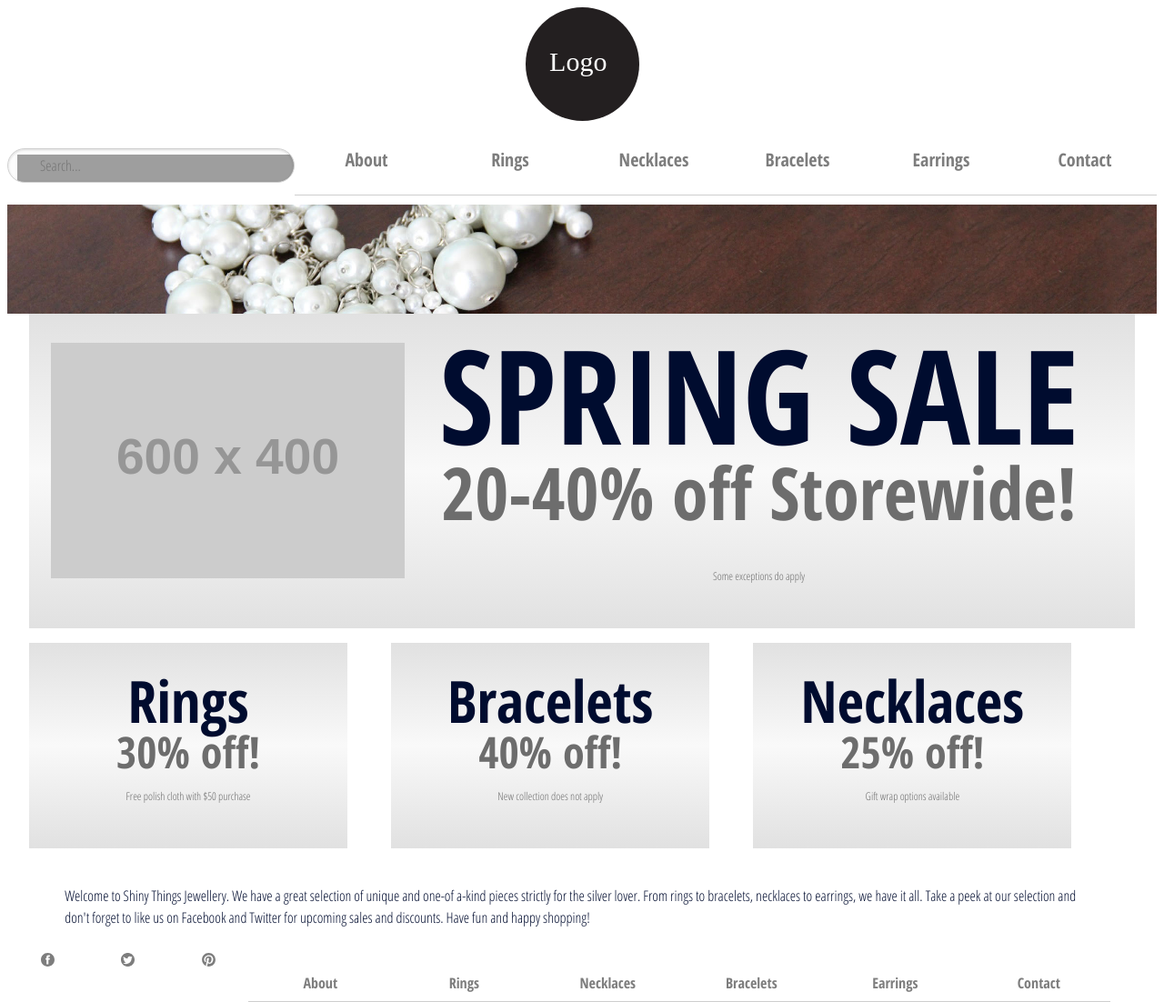
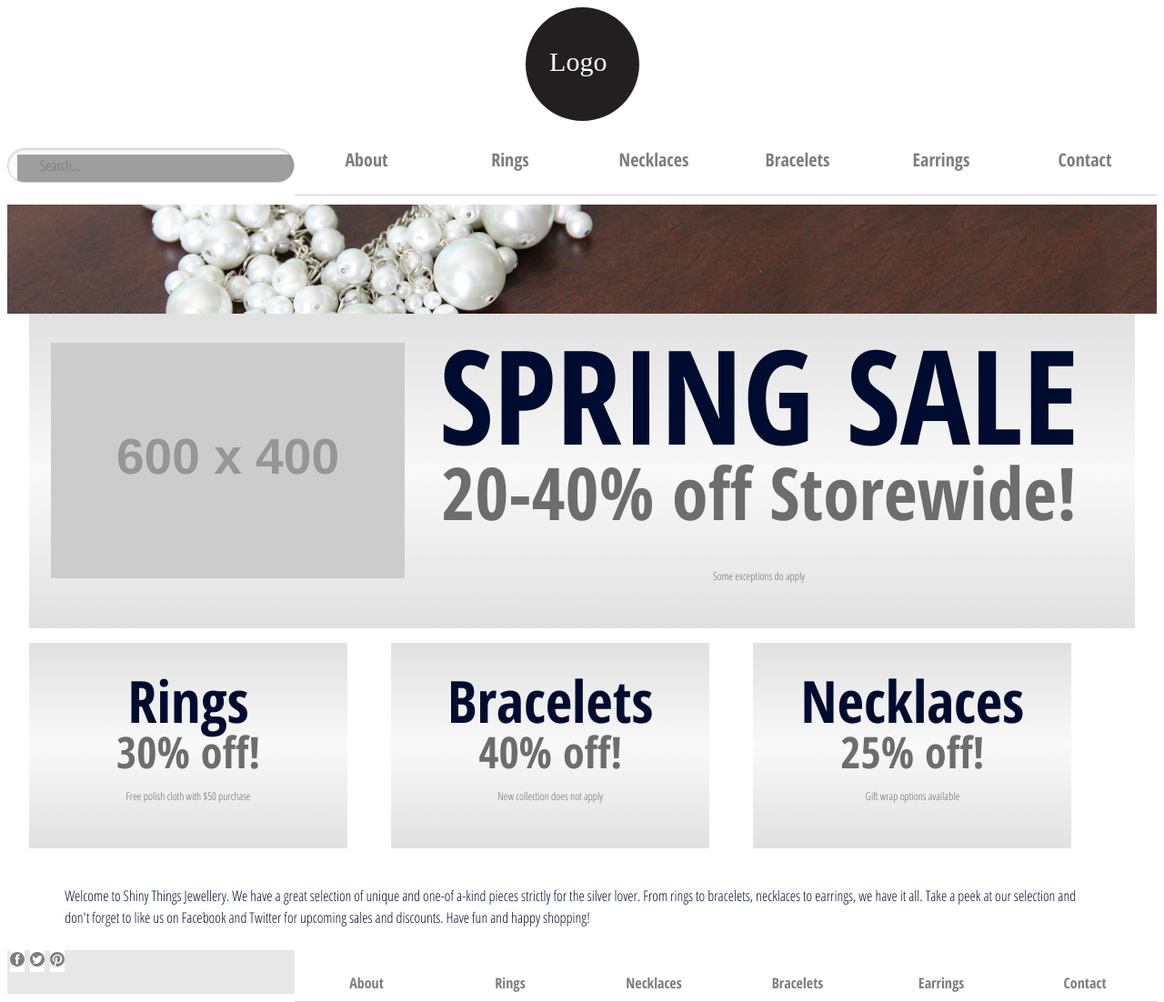
Before and after one commit to kaylaaraujo/ecommerce-website, a Jekyll site: the page built from index.html, in a window 1280 px wide. Shown: the whole page at 91% size. Built offline with Jekyll 4.4.1, drawn with Linux system fonts in a browser that asks for light colours; Markdown is read by kramdown in place of the engine named in the settings; grey boxes are pictures that could not be loaded.

Commit message:
removed grid units to social media icons

```diff
--- a/_layouts/default.html
+++ b/_layouts/default.html
@@ -40,27 +40,27 @@
 			</div>
 
 			<div class="unit unit-s-1-border unit-m-1-3 unit-l-1-8">
-				<h2 class="mega centered"><a href="{{site.baseurl}}/about.html"class="{% if page.url == '/about.html' %}current{% endif %}">About</a></h2>
+				<h2 class="mega centered"><a href="{{site.baseurl}}/about.html" class="{% if page.url == '/about.html' %}current{% endif %}">About</a></h2>
 			</div>
 
 			<div class="unit unit-s-1-border unit-m-1-3 unit-l-1-8">
-				<h2 class="mega centered"><a href="{{site.baseurl}}/rings.html"class="{% if page.url == '/rings.html' %}current{% endif %}">Rings</a></h2>
+				<h2 class="mega centered"><a href="{{site.baseurl}}/rings.html" class="{% if page.url == '/rings.html' %}current{% endif %}">Rings</a></h2>
 			</div>
 
 			<div class="unit unit-s-1-border unit-m-1-3 unit-l-1-8">
-				<h2 class="mega centered"><a href="{{site.baseurl}}/necklaces.html"class="{% if page.url == '/necklaces.html' %}current{% endif %}">Necklaces</a></h2>
+				<h2 class="mega centered"><a href="{{site.baseurl}}/necklaces.html" class="{% if page.url == '/necklaces.html' %}current{% endif %}">Necklaces</a></h2>
 			</div>
 
 			<div class="unit unit-s-1-border unit-m-1-3 unit-l-1-8">
-				<h2 class="mega centered"><a href="{{site.baseurl}}/bracelets.html"class="{% if page.url == '/bracelets.html' %}current{% endif %}">Bracelets</a></h2>
+				<h2 class="mega centered"><a href="{{site.baseurl}}/bracelets.html" class="{% if page.url == '/bracelets.html' %}current{% endif %}">Bracelets</a></h2>
 			</div>
 
 			<div class="unit unit-s-1-border unit-m-1-3 unit-l-1-8">
-				<h2 class="mega centered"><a href="{{site.baseurl}}/earrings.html"class="{% if page.url == '/earrings.html' %}current{% endif %}">Earrings</a></h2>
+				<h2 class="mega centered"><a href="{{site.baseurl}}/earrings.html" class="{% if page.url == '/earrings.html' %}current{% endif %}">Earrings</a></h2>
 			</div>
 
 			<div class="unit unit-s-1-border unit-m-1-3 unit-l-1-8">
-				<h2 class="mega centered"><a href="{{site.baseurl}}/contact.html"class="{% if page.url == '/contact.html' %}current{% endif %}">Contact</a></h2>
+				<h2 class="mega centered"><a href="{{site.baseurl}}/contact.html" class="{% if page.url == '/contact.html' %}current{% endif %}">Contact</a></h2>
 			</div>
 
 		</div>
@@ -76,28 +76,29 @@
 	{{content}}
 
 	<footer>
-		<div class="footer">
+		<div class="footer unit unit-s-1-2 unit-m-1-3 unit-l-2-8">
 			<div class="centered">
-				<div class="unit gutter unit-s-1 unit-m-1-2 unit-l-1-7 social">
+				<div class="unit social">
 					<img src="images/facebook-grey.svg" alt="facebook">
 				</div>
 
-				<div class="unit gutter unit-s-1 unit-m-1-2 unit-l-1-7 social">
+				<div class="unit social">
 					<img src="images/twitter-grey.svg" alt="facebook">
 				</div>
 
-				<div class="unit gutter unit-s-1 unit-m-1-2 unit-l-1-7 social">
+				<div class="unit social">
 					<img src="images/pinterest-grey.svg" alt="facebook">
 				</div>
 			</div>
+		</div>
 
-			<div class="footer-nav">
+			<div class="footer-nav unit-l-6-8">
 				<div class="unit unit-s-1-border unit-m-1-3 unit-l-1-8">
 					<h6 class="centered"><a href="{{site.baseurl}}/about.html"class="{% if page.url == '/about.html' %}current{% endif %}">		About</a></h6>
 				</div>
 
 				<div class="unit unit-s-1-border unit-m-1-3 unit-l-1-8">
-						<h6 class="centered"><a href="{{site.baseurl}}/rings.html"class="{% if page.url == '/rings.html' %}current{% endif %}">Rings</a></h6>
+					<h6 class="centered"><a href="{{site.baseurl}}/rings.html"class="{% if page.url == '/rings.html' %}current{% endif %}">Rings</a></h6>
 				</div>
 
 				<div class="unit unit-s-1-border unit-m-1-3 unit-l-1-8">
@@ -116,7 +117,6 @@
 					<h6 class="centered"><a href="{{site.baseurl}}/contact.html"class="{% if page.url == '/contact.html' %}current{% endif %}">Contact</a></h6>
 				</div>
 			</div>
-		</div>
 	</footer>
 
 </body>
```
